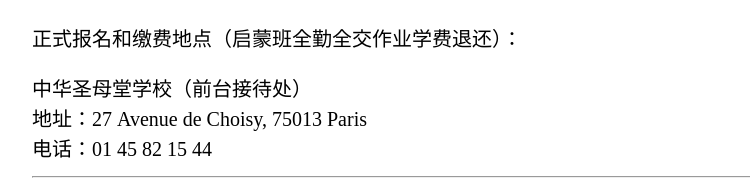
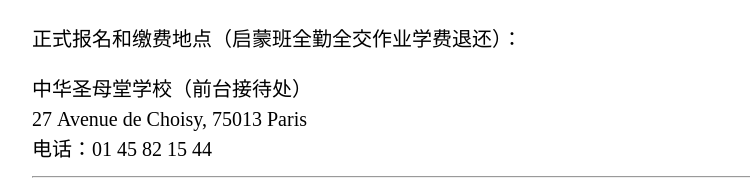
Before and after one commit to keinriesenradinparis/testing_local, a Jekyll site: the page built from _posts/French/2023-09-22-法语报名.md, in a window 1280 px wide and 900 px high, scrolled down 2478 px. Shown: the part 704-897 px from the top of the window, without its empty margins (233-983 px from the left). Built offline with Jekyll 4.4.1, drawn with Linux system fonts in a browser that asks for light colours; some of the changed text lies outside the part shown.

Commit message:
update ndc

```diff
--- a/_posts/French/2023-09-22-法语报名.md
+++ b/_posts/French/2023-09-22-法语报名.md
@@ -59,7 +59,7 @@
 正式报名和缴费地点（启蒙班全勤全交作业学费退还）：
 
 中华圣母堂学校（前台接待处）
-地址：27 Avenue de Choisy, 75013 Paris
+27 Avenue de Choisy, 75013 Paris
 电话：01 45 82 15 44
 
 ---
```
Also changed, not shown: other parts of _posts/French/2023-09-22-法语报名.md (+1 -1 lines).
